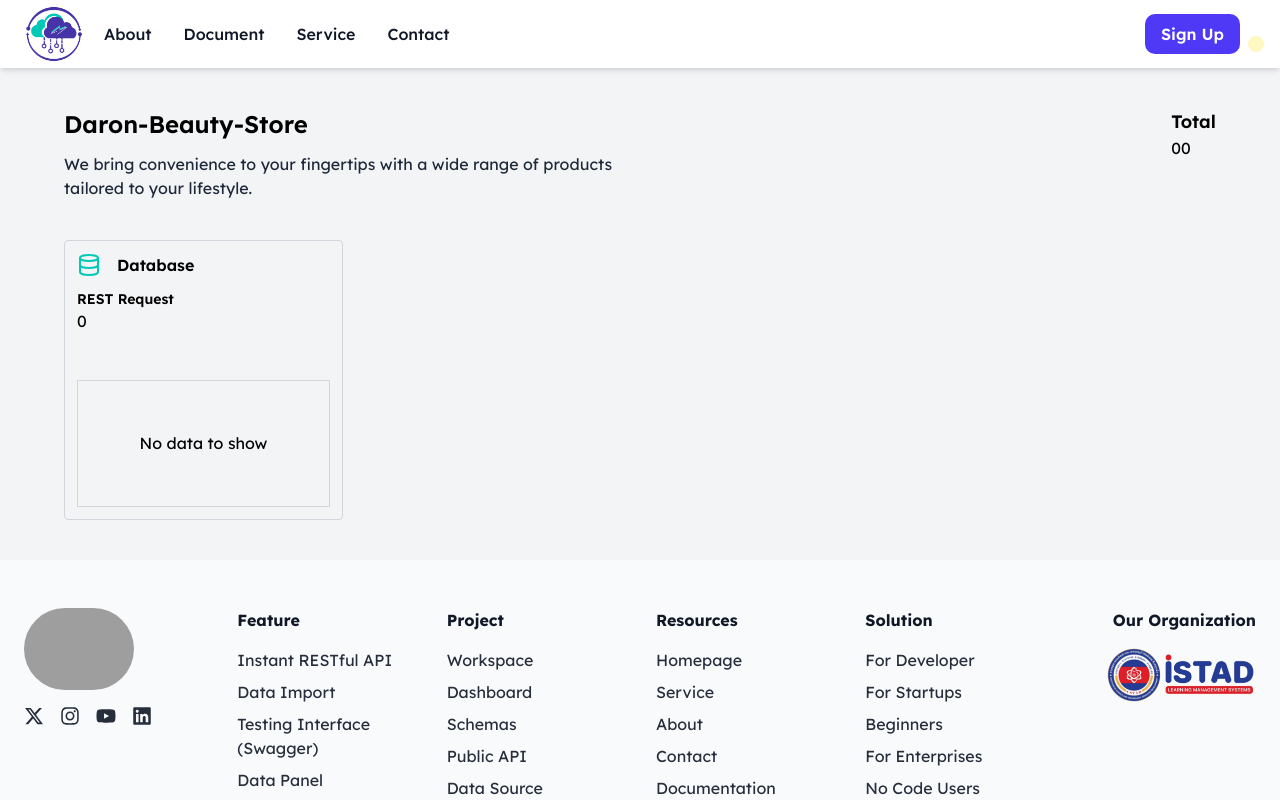
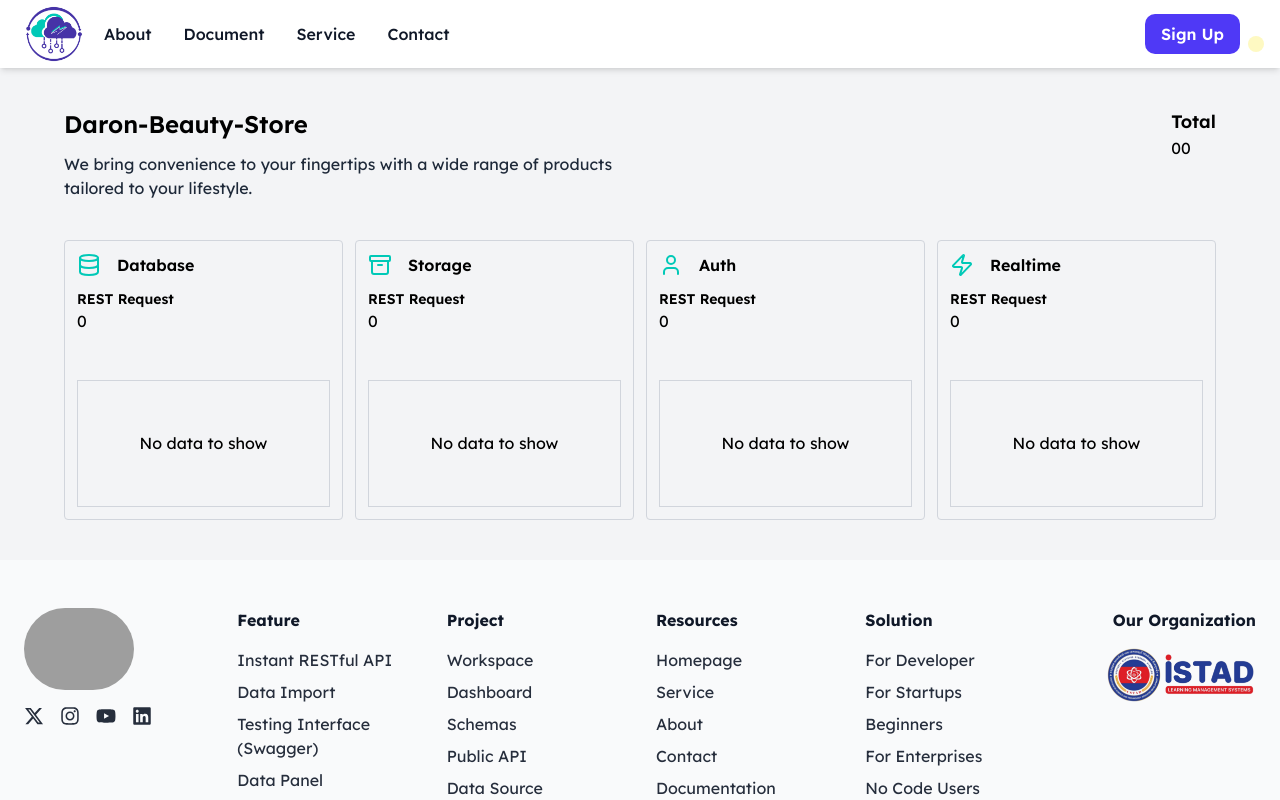
Before and after one commit to tochratana/endora-frontend, a Next.js app: page /projectoverview in a window 1280 px wide. Shown: the top 800 px of the page. Built offline with nearby package versions, Linux system fonts and the light colour scheme; no server answers; grey boxes are pictures that could not be loaded.

Commit message:
completed static project-overview

```diff
--- a/src/app/projectoverview/page.tsx
+++ b/src/app/projectoverview/page.tsx
@@ -1,37 +1,9 @@
-import { Database } from "lucide-react";
+import ProjectOverview from "@/components/projectoverview/ProjectOverview";
 
 export default function page() {
   return (
-    <section className="w-full py-10 bg-gray-100">
-      <div className="max-w-6xl m-auto flex md:flex-col flex-row text-black">
-        <div className="grid grid-cols-12 w-full mb-10">
-          <div className="col-span-6">
-            <h1 className="text-2xl font-semibold mb-3 text-black">Daron-Beauty-Store</h1>
-            <p className="text-gray-800">We bring convenience to your fingertips with a wide range of products tailored to your lifestyle.</p>
-          </div>
-          <div className="text-black col-span-6 justify-self-end">
-            <h1 className="font-semibold text-lg">Total</h1>
-            <p>00</p>
-          </div>
-        </div>
-        <div className="grid grid-cols-8 h-70 w-full gap-3">
-          {/*  */}
-          <div className="col-span-2 p-3 border rounded border-gray-300">
-            <div className="h-[50%]">
-              <div className="flex gap-4 mb-3">
-                <Database className="text-[var(--color-secondary)]"/>
-                <h1 className="font-semibold">Database</h1>
-              </div>
-              <h3 className="text-sm font-semibold">REST Request</h3>
-              <p>0</p>
-            </div>
-            <div className="h-[50%] grid place-content-center border border-gray-300 text-center">
-              <p>No data to show</p>
-            </div>
-          </div>
-          {/*  */}
-        </div>
-      </div>
+    <section>
+      <ProjectOverview/>
     </section>
   )
 }
--- /dev/null
+++ b/src/components/projectoverview/ProjectOverview.tsx
@@ -0,0 +1,79 @@
+import { Archive, Database, User, ZapIcon } from "lucide-react";
+
+export default function ProjectOverview() {
+  return (
+   <section className="w-full py-10 bg-gray-100">
+      <div className="max-w-6xl m-auto flex md:flex-col flex-row text-black">
+        <div className="grid grid-cols-12 w-full mb-10">
+          <div className="col-span-6">
+            <h1 className="text-2xl font-semibold mb-3 text-black">Daron-Beauty-Store</h1>
+            <p className="text-gray-800">We bring convenience to your fingertips with a wide range of products tailored to your lifestyle.</p>
+          </div>
+          <div className="text-black col-span-6 justify-self-end">
+            <h1 className="font-semibold text-lg">Total</h1>
+            <p>00</p>
+          </div>
+        </div>
+        <div className="grid grid-cols-8 h-70 w-full gap-3">
+          {/*  */}
+          <div className="col-span-2 p-3 border rounded border-gray-300">
+            <div className="h-[50%]">
+              <div className="flex gap-4 mb-3">
+                <Database className="text-[var(--color-secondary)]"/>
+                <h1 className="font-semibold">Database</h1>
+              </div>
+              <h3 className="text-sm font-semibold">REST Request</h3>
+              <p>0</p>
+            </div>
+            <div className="h-[50%] grid place-content-center border border-gray-300 text-center">
+              <p>No data to show</p>
+            </div>
+          </div>
+          {/*  */}
+          <div className="col-span-2 p-3 border rounded border-gray-300">
+            <div className="h-[50%]">
+              <div className="flex gap-4 mb-3">
+                <Archive className="text-[var(--color-secondary)]"/>
+                <h1 className="font-semibold">Storage</h1>
+              </div>
+              <h3 className="text-sm font-semibold">REST Request</h3>
+              <p>0</p>
+            </div>
+            <div className="h-[50%] grid place-content-center border border-gray-300 text-center">
+              <p>No data to show</p>
+            </div>
+          </div>
+          {/*  */}
+          <div className="col-span-2 p-3 border rounded border-gray-300">
+            <div className="h-[50%]">
+              <div className="flex gap-4 mb-3">
+                <User className="text-[var(--color-secondary)]"/>
+                <h1 className="font-semibold">Auth</h1>
+              </div>
+              <h3 className="text-sm font-semibold">REST Request</h3>
+              <p>0</p>
+            </div>
+            <div className="h-[50%] grid place-content-center border border-gray-300 text-center">
+              <p>No data to show</p>
+            </div>
+          </div>
+          {/*  */}
+          <div className="col-span-2 p-3 border rounded border-gray-300">
+            <div className="h-[50%]">
+              <div className="flex gap-4 mb-3">
+                <ZapIcon className="text-[var(--color-secondary)]"/>
+                <h1 className="font-semibold">Realtime</h1>
+              </div>
+              <h3 className="text-sm font-semibold">REST Request</h3>
+              <p>0</p>
+            </div>
+            <div className="h-[50%] grid place-content-center border border-gray-300 text-center">
+              <p>No data to show</p>
+            </div>
+          </div>
+          {/*  */}
+        </div>
+      </div>
+    </section>
+  )
+}
```
